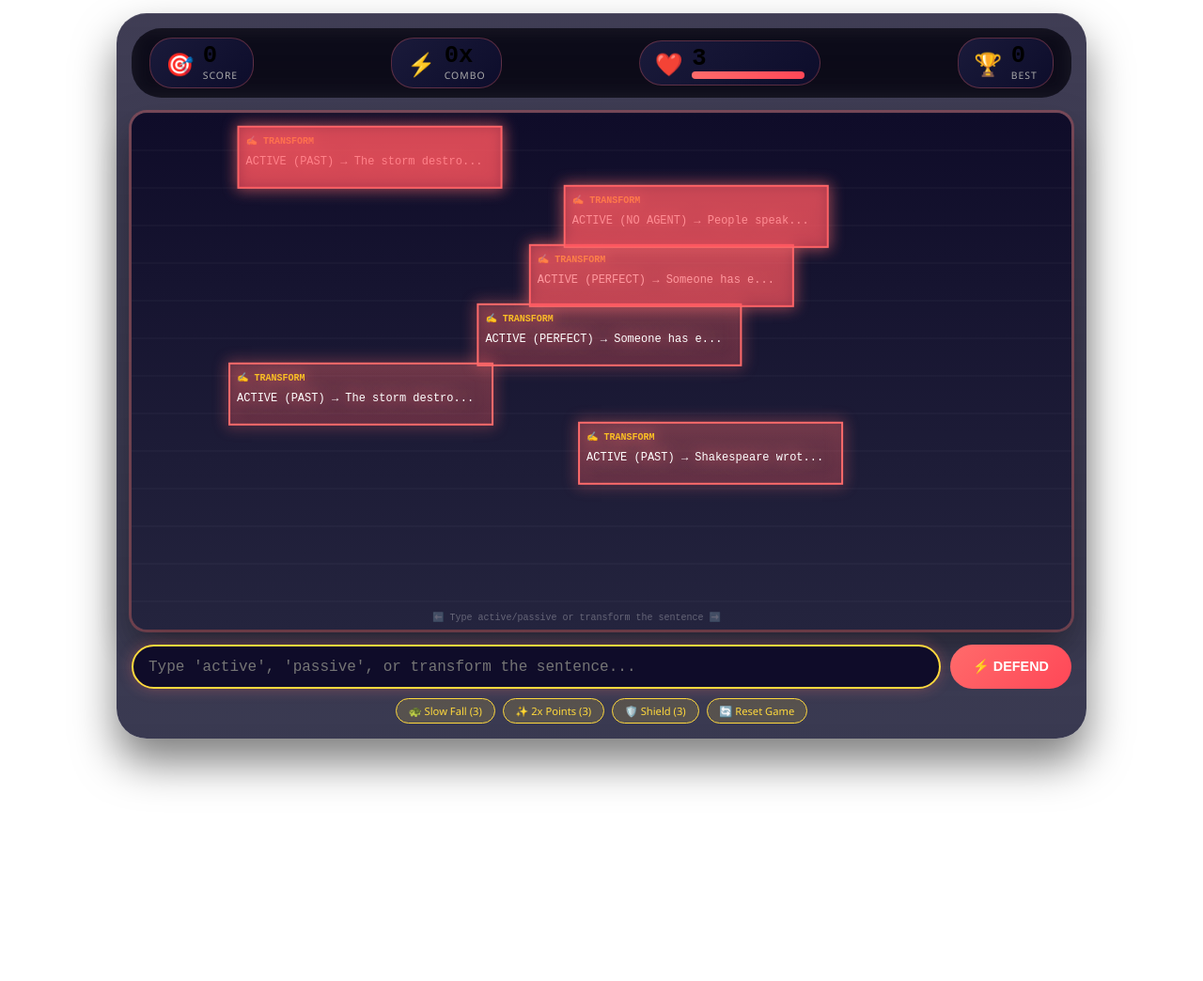
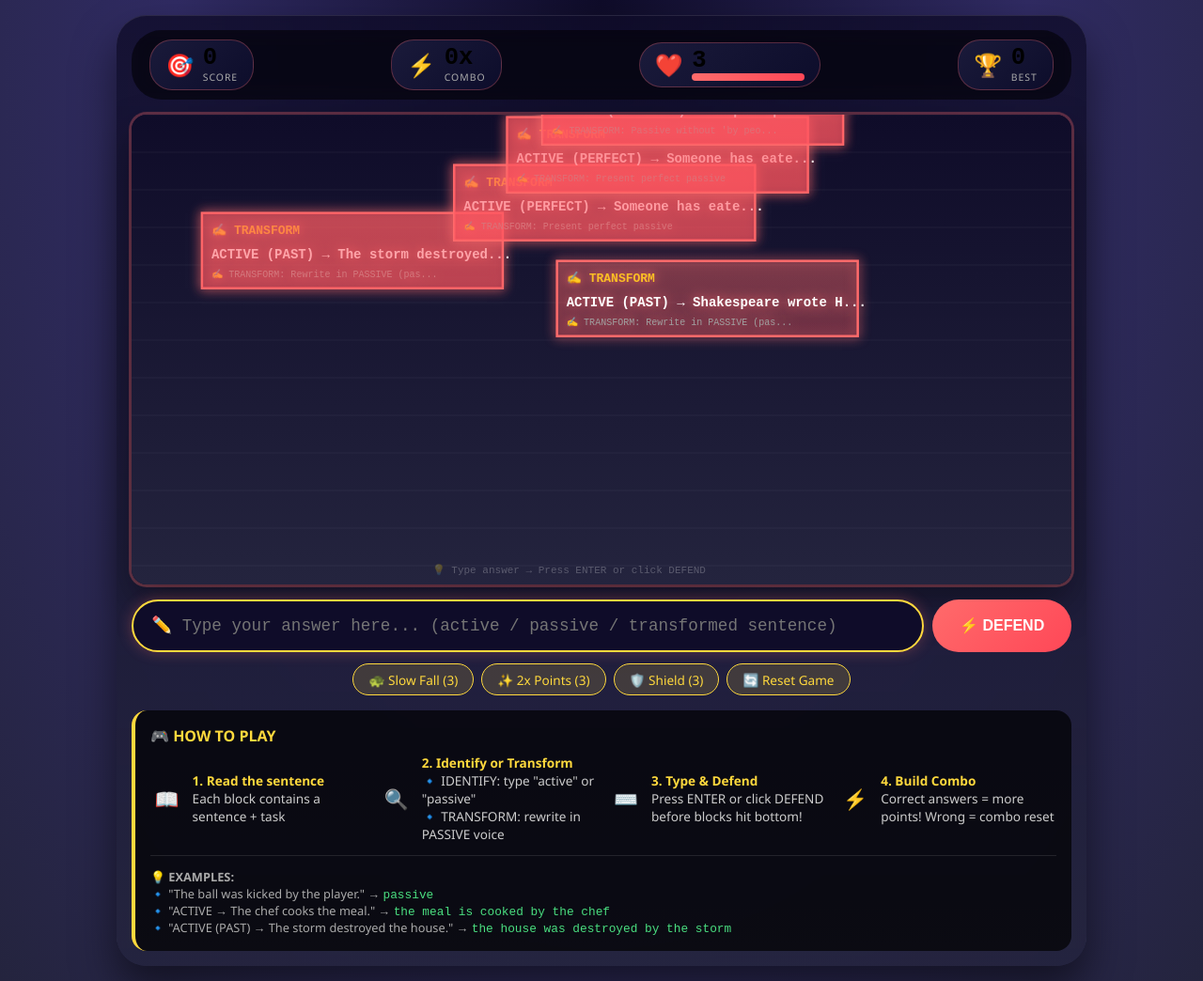
Before and after one commit to yussefbarrientos-cell/voicesinaction, a plain HTML site: page index.html in a window 1280 px wide. Shown: the whole page at 94% size. Before the commit the page ends 800 px from the top, so only its background shows below. Drawn offline with Linux system fonts and the light colour scheme.

Commit message:
Add files via upload

```diff
--- a/index.html
+++ b/index.html
@@ -21,10 +21,8 @@
       justify-content: center;
       align-items: center;
       padding: 1rem;
-      overflow: hidden;
-      position: fixed;
-      width: 100%;
-      height: 100%;
+      overflow: auto;
+      position: relative;
     }
 
     .game-container {
@@ -33,6 +31,8 @@
       padding: 1rem;
       box-shadow: 0 25px 45px rgba(0,0,0,0.5), inset 0 1px 0 rgba(255,255,255,0.1);
       backdrop-filter: blur(5px);
+      max-width: 1100px;
+      width: 100%;
     }
 
     canvas {
@@ -41,6 +41,9 @@
       border-radius: 1rem;
       box-shadow: 0 0 0 3px rgba(255,107,107,0.3), 0 20px 40px rgba(0,0,0,0.4);
       cursor: pointer;
+      width: 100%;
+      height: auto;
+      background: #0f0c29;
     }
 
     .ui-bar {
@@ -90,10 +93,10 @@
       flex: 1;
       background: #0f0c29;
       border: 2px solid #ff6b6b;
-      padding: 0.8rem 1rem;
+      padding: 1rem 1.2rem;
       border-radius: 2rem;
       color: white;
-      font-size: 1rem;
+      font-size: 1.1rem;
       font-family: monospace;
       outline: none;
       transition: all 0.2s;
@@ -103,28 +106,29 @@
     .action-btn {
       background: linear-gradient(135deg, #ff6b6b, #ff4757);
       border: none;
-      padding: 0.8rem 1.5rem;
+      padding: 1rem 1.8rem;
       border-radius: 2rem;
       color: white;
       font-weight: bold;
       cursor: pointer;
       transition: transform 0.1s;
-      font-size: 0.9rem;
+      font-size: 1rem;
     }
     .action-btn:active { transform: scale(0.96); }
 
     .powerup-bar {
       display: flex;
       gap: 0.5rem;
-      margin-top: 0.6rem;
+      margin-top: 0.8rem;
       justify-content: center;
+      flex-wrap: wrap;
     }
     .powerup {
       background: rgba(255,217,61,0.15);
       border: 1px solid #ffd93d;
-      padding: 0.3rem 0.8rem;
+      padding: 0.4rem 1rem;
       border-radius: 2rem;
-      font-size: 0.7rem;
+      font-size: 0.85rem;
       color: #ffd93d;
       cursor: pointer;
       transition: all 0.2s;
@@ -134,6 +138,54 @@
     }
     .powerup:active { transform: scale(0.95); background: rgba(255,217,61,0.3); }
     .powerup.disabled { opacity: 0.3; cursor: not-allowed; }
+
+    /* Instructions Panel */
+    .instructions {
+      background: rgba(0,0,0,0.7);
+      border-radius: 1rem;
+      padding: 1rem;
+      margin-top: 1rem;
+      border-left: 4px solid #ffd93d;
+    }
+    .instructions h3 {
+      color: #ffd93d;
+      margin-bottom: 0.5rem;
+      font-size: 1rem;
+      display: flex;
+      align-items: center;
+      gap: 0.5rem;
+    }
+    .instructions-grid {
+      display: grid;
+      grid-template-columns: repeat(auto-fit, minmax(200px, 1fr));
+      gap: 0.8rem;
+      font-size: 0.85rem;
+    }
+    .instruction-item {
+      display: flex;
+      align-items: center;
+      gap: 0.6rem;
+      color: #ccc;
+    }
+    .instruction-icon {
+      font-size: 1.3rem;
+      min-width: 35px;
+      text-align: center;
+    }
+    .instruction-text strong {
+      color: #ffd93d;
+    }
+    .examples {
+      margin-top: 0.8rem;
+      padding-top: 0.8rem;
+      border-top: 1px solid rgba(255,255,255,0.1);
+      font-size: 0.8rem;
+      color: #aaa;
+    }
+    .examples span {
+      color: #4ade80;
+      font-family: monospace;
+    }
 
     .combo-indicator {
       position: fixed;
@@ -156,15 +208,18 @@
       100% { opacity: 0; transform: translate(-50%, -50%) scale(1); }
     }
 
-    @keyframes floatUp {
-      0% { opacity: 1; transform: translateY(0); }
-      100% { opacity: 0; transform: translateY(-80px); }
-    }
-
     @keyframes shake {
       0%,100% { transform: translateX(0); }
       25% { transform: translateX(-5px); }
       75% { transform: translateX(5px); }
+    }
+
+    @media (max-width: 700px) {
+      .ui-bar { gap: 0.4rem; }
+      .stat-card { padding: 0.2rem 0.6rem; }
+      .stat-value { font-size: 1.2rem; }
+      .stat-emoji { font-size: 1.2rem; }
+      .instruction-item { font-size: 0.7rem; }
     }
   </style>
 </head>
@@ -202,10 +257,10 @@
       </div>
     </div>
 
-    <canvas id="gameCanvas" width="1000" height="550" style="width:100%; height:auto; max-width:1000px; aspect-ratio:1000/550"></canvas>
+    <canvas id="gameCanvas" width="1000" height="500" style="width:100%; height:auto; aspect-ratio:1000/500"></canvas>
 
     <div class="input-area">
-      <input type="text" id="answerInput" class="game-input" placeholder="Type 'active', 'passive', or transform the sentence..." autocomplete="off">
+      <input type="text" id="answerInput" class="game-input" placeholder="✏️ Type your answer here... (active / passive / transformed sentence)" autocomplete="off">
       <button id="submitBtn" class="action-btn">⚡ DEFEND</button>
     </div>
 
@@ -214,6 +269,35 @@
       <div class="powerup" id="powerDouble">✨ 2x Points (3)</div>
       <div class="powerup" id="powerShield">🛡️ Shield (3)</div>
       <div class="powerup" id="powerReset">🔄 Reset Game</div>
+    </div>
+
+    <!-- INSTRUCTIONS -->
+    <div class="instructions">
+      <h3>🎮 HOW TO PLAY</h3>
+      <div class="instructions-grid">
+        <div class="instruction-item">
+          <div class="instruction-icon">📖</div>
+          <div class="instruction-text"><strong>1. Read the sentence</strong><br>Each block contains a sentence + task</div>
+        </div>
+        <div class="instruction-item">
+          <div class="instruction-icon">🔍</div>
+          <div class="instruction-text"><strong>2. Identify or Transform</strong><br>🔹 IDENTIFY: type "active" or "passive"<br>🔹 TRANSFORM: rewrite in PASSIVE voice</div>
+        </div>
+        <div class="instruction-item">
+          <div class="instruction-icon">⌨️</div>
+          <div class="instruction-text"><strong>3. Type & Defend</strong><br>Press ENTER or click DEFEND before blocks hit bottom!</div>
+        </div>
+        <div class="instruction-item">
+          <div class="instruction-icon">⚡</div>
+          <div class="instruction-text"><strong>4. Build Combo</strong><br>Correct answers = more points! Wrong = combo reset</div>
+        </div>
+      </div>
+      <div class="examples">
+        💡 <strong>EXAMPLES:</strong><br>
+        🔹 "The ball was kicked by the player." → <span>passive</span><br>
+        🔹 "ACTIVE → The chef cooks the meal." → <span>the meal is cooked by the chef</span><br>
+        🔹 "ACTIVE (PAST) → The storm destroyed the house." → <span>the house was destroyed by the storm</span>
+      </div>
     </div>
   </div>
 </div>
@@ -224,7 +308,7 @@
 
   // Dimensions
   let width = 1000;
-  let height = 550;
+  let height = 500;
   canvas.width = width;
   canvas.height = height;
 
@@ -252,38 +336,38 @@
   // Falling sentences array
   let fallingItems = [];
   let spawnCounter = 0;
-  let spawnDelay = 45; // frames between spawns
+  let spawnDelay = 60; // frames between spawns (slower start)
 
   // ============ GRAMMAR QUESTION BANK ============
   const questions = [
     // Level 1: Identify voice
-    { sentence: "The ball was kicked by the player.", answer: "passive", type: "identify" },
-    { sentence: "She writes amazing stories.", answer: "active", type: "identify" },
-    { sentence: "The cake is being baked by mom.", answer: "passive", type: "identify" },
-    { sentence: "They play soccer every weekend.", answer: "active", type: "identify" },
-    { sentence: "The song was sung beautifully.", answer: "passive", type: "identify" },
-    { sentence: "I love pizza.", answer: "active", type: "identify" },
+    { sentence: "The ball was kicked by the player.", answer: "passive", type: "identify", displayHint: "🔍 IDENTIFY: Type 'active' or 'passive'" },
+    { sentence: "She writes amazing stories.", answer: "active", type: "identify", displayHint: "🔍 IDENTIFY: Type 'active' or 'passive'" },
+    { sentence: "The cake is being baked by mom.", answer: "passive", type: "identify", displayHint: "🔍 IDENTIFY: Type 'active' or 'passive'" },
+    { sentence: "They play soccer every weekend.", answer: "active", type: "identify", displayHint: "🔍 IDENTIFY: Type 'active' or 'passive'" },
+    { sentence: "The song was sung beautifully.", answer: "passive", type: "identify", displayHint: "🔍 IDENTIFY: Type 'active' or 'passive'" },
+    { sentence: "I love pizza.", answer: "active", type: "identify", displayHint: "🔍 IDENTIFY: Type 'active' or 'passive'" },
 
     // Level 2: Transform to passive (present)
-    { sentence: "ACTIVE → The chef cooks the meal.", answer: "the meal is cooked by the chef", type: "transform" },
-    { sentence: "ACTIVE → The dog chases the cat.", answer: "the cat is chased by the dog", type: "transform" },
-    { sentence: "ACTIVE → The teacher explains the lesson.", answer: "the lesson is explained by the teacher", type: "transform" },
-    { sentence: "ACTIVE → The artist paints a portrait.", answer: "a portrait is painted by the artist", type: "transform" },
+    { sentence: "ACTIVE → The chef cooks the meal.", answer: "the meal is cooked by the chef", type: "transform", displayHint: "✍️ TRANSFORM: Rewrite in PASSIVE voice" },
+    { sentence: "ACTIVE → The dog chases the cat.", answer: "the cat is chased by the dog", type: "transform", displayHint: "✍️ TRANSFORM: Rewrite in PASSIVE voice" },
+    { sentence: "ACTIVE → The teacher explains the lesson.", answer: "the lesson is explained by the teacher", type: "transform", displayHint: "✍️ TRANSFORM: Rewrite in PASSIVE voice" },
+    { sentence: "ACTIVE → The artist paints a portrait.", answer: "a portrait is painted by the artist", type: "transform", displayHint: "✍️ TRANSFORM: Rewrite in PASSIVE voice" },
 
     // Level 3: Past tense transformations
-    { sentence: "ACTIVE (PAST) → The storm destroyed the house.", answer: "the house was destroyed by the storm", type: "transform" },
-    { sentence: "ACTIVE (PAST) → Shakespeare wrote Hamlet.", answer: "hamlet was written by shakespeare", type: "transform" },
-    { sentence: "ACTIVE (PAST) → The team won the championship.", answer: "the championship was won by the team", type: "transform" },
+    { sentence: "ACTIVE (PAST) → The storm destroyed the house.", answer: "the house was destroyed by the storm", type: "transform", displayHint: "✍️ TRANSFORM: Rewrite in PASSIVE (past tense)" },
+    { sentence: "ACTIVE (PAST) → Shakespeare wrote Hamlet.", answer: "hamlet was written by shakespeare", type: "transform", displayHint: "✍️ TRANSFORM: Rewrite in PASSIVE (past tense)" },
+    { sentence: "ACTIVE (PAST) → The team won the championship.", answer: "the championship was won by the team", type: "transform", displayHint: "✍️ TRANSFORM: Rewrite in PASSIVE (past tense)" },
 
     // Level 4: No agent + plural
-    { sentence: "ACTIVE (NO AGENT) → Someone stole my wallet.", answer: "my wallet was stolen", type: "transform" },
-    { sentence: "ACTIVE (NO AGENT) → People speak English worldwide.", answer: "english is spoken worldwide", type: "transform" },
-    { sentence: "ACTIVE (NO AGENT) → The children found the toys.", answer: "the toys were found by the children", type: "transform" },
+    { sentence: "ACTIVE (NO AGENT) → Someone stole my wallet.", answer: "my wallet was stolen", type: "transform", displayHint: "✍️ TRANSFORM: Passive without 'by someone'" },
+    { sentence: "ACTIVE (NO AGENT) → People speak English worldwide.", answer: "english is spoken worldwide", type: "transform", displayHint: "✍️ TRANSFORM: Passive without 'by people'" },
+    { sentence: "ACTIVE (NO AGENT) → The children found the toys.", answer: "the toys were found by the children", type: "transform", displayHint: "✍️ TRANSFORM: Make plural subject agree" },
 
     // Level 5: Future/Perfect
-    { sentence: "ACTIVE (FUTURE) → They will announce the winner.", answer: "the winner will be announced", type: "transform" },
-    { sentence: "ACTIVE (PERFECT) → Someone has eaten all the cookies.", answer: "all the cookies have been eaten", type: "transform" },
-    { sentence: "ACTIVE (CONTINUOUS) → The company is launching a product.", answer: "a product is being launched by the company", type: "transform" }
+    { sentence: "ACTIVE (FUTURE) → They will announce the winner.", answer: "the winner will be announced", type: "transform", displayHint: "✍️ TRANSFORM: Future passive (will be + pp)" },
+    { sentence: "ACTIVE (PERFECT) → Someone has eaten all the cookies.", answer: "all the cookies have been eaten", type: "transform", displayHint: "✍️ TRANSFORM: Present perfect passive" },
+    { sentence: "ACTIVE (CONTINUOUS) → The company is launching a product.", answer: "a product is being launched by the company", type: "transform", displayHint: "✍️ TRANSFORM: Present continuous passive" }
   ];
 
   function getRandomQuestion() {
@@ -294,17 +378,19 @@
   function spawnFallingItem() {
     if (!gameRunning) return;
     const q = getRandomQuestion();
-    const x = 50 + Math.random() * (width - 350);
+    const x = 20 + Math.random() * (width - 340);
+    const baseSpeed = slowActive ? 0.5 : 0.85; // SLOWER default speed
     fallingItems.push({
       id: Math.random(),
       sentence: q.sentence,
       answer: q.answer,
       type: q.type,
+      displayHint: q.displayHint,
       x: x,
-      y: -30,
-      speed: slowActive ? 0.8 : 1.4,
-      width: 280,
-      height: 65
+      y: -50,
+      speed: baseSpeed,
+      width: 320,
+      height: 80
     });
   }
 
@@ -321,7 +407,7 @@
     const normalizedUser = normalize(userInput);
     let hitIndex = -1;
 
-    // Find closest falling item (highest Y = most dangerous)
+    // Find matching falling item (closest to bottom = most dangerous)
     let closest = null;
     let closestDist = Infinity;
     for (let i = 0; i < fallingItems.length; i++) {
@@ -350,7 +436,7 @@
 
       // Create particles at item position
       createParticles(item.x + item.width/2, item.y + item.height/2);
-      addFloatingText(`+${points}`, item.x + item.width/2, item.y + item.height/2, '#4ade80');
+      addFloatingText(`+${Math.floor(points)}`, item.x + item.width/2, item.y + item.height/2, '#4ade80');
 
       // Show combo effect
       if (combo > 2 && combo % 3 === 0) {
@@ -360,6 +446,7 @@
       // Remove the item
       fallingItems.splice(closest, 1);
       document.getElementById('answerInput').value = '';
+      document.getElementById('answerInput').focus();
 
       // Check win condition
       if (score >= 5000) {
@@ -367,10 +454,11 @@
       }
     } else {
       // Wrong answer - penalty
-      addFloatingText('❌ WRONG!', width/2, 200, '#ef4444');
+      addFloatingText('❌ WRONG!', width/2, 150, '#ef4444');
       combo = 0;
       updateUI();
       document.getElementById('answerInput').value = '';
+      document.getElementById('answerInput').focus();
 
       // Shake effect
       document.querySelector('.game-container').style.animation = 'shake 0.3s ease';
@@ -384,7 +472,7 @@
     gameRunning = false;
     addFloatingText('🏆 VICTORY! GRAMMAR MASTER! 🏆', width/2, height/2, '#ffd700');
     setTimeout(() => {
-      alert(`🌟 AMAZING! You've mastered Active & Passive Voice!\nFinal Score: ${score}\nClick OK to play again!`);
+      alert(`🌟 AMAZING! You've mastered Active & Passive Voice!\nFinal Score: ${Math.floor(score)}\nClick OK to play again!`);
       resetGame();
     }, 500);
   }
@@ -407,8 +495,8 @@
     for (let i = 0; i < 12; i++) {
       particles.push({
         x: x, y: y,
-        vx: (Math.random() - 0.5) * 6,
-        vy: (Math.random() - 0.5) * 6 - 2,
+        vx: (Math.random() - 0.5) * 5,
+        vy: (Math.random() - 0.5) * 5 - 2,
         life: 1,
         color: `hsl(${Math.random() * 60 + 40}, 100%, 60%)`
       });
@@ -435,14 +523,14 @@
 
   function takeDamage() {
     if (shieldActive) {
-      addFloatingText('🛡️ SHIELD BLOCKED!', width/2, 200, '#60a5fa');
+      addFloatingText('🛡️ SHIELD BLOCKED!', width/2, 150, '#60a5fa');
       return;
     }
     health--;
     combo = 0;
     updateUI();
 
-    addFloatingText('💔 DAMAGE!', width/2, 200, '#ef4444');
+    addFloatingText('💔 DAMAGE!', width/2, 150, '#ef4444');
     document.querySelector('.game-container').style.animation = 'shake 0.4s ease';
     setTimeout(() => {
       document.querySelector('.game-container').style.animation = '';
@@ -472,6 +560,7 @@
     slowUses = 3;
     doubleUses = 3;
     shieldUses = 3;
+    spawnDelay = 60;
     updateUI();
     updatePowerupButtons();
     document.getElementById('answerInput').value = '';
@@ -498,18 +587,17 @@
     if (slowUses > 0 && !slowActive) {
       slowUses--;
       slowActive = true;
-      // Slow all existing items
       for (let item of fallingItems) {
-        item.speed = 0.8;
+        item.speed = 0.5;
       }
       setTimeout(() => {
         slowActive = false;
         for (let item of fallingItems) {
-          item.speed = 1.4;
+          item.speed = 0.85;
         }
       }, 8000);
       updatePowerupButtons();
-      addFloatingText('🐢 SLOW FALL ACTIVE!', width/2, 100, '#60a5fa');
+      addFloatingText('🐢 SLOW FALL ACTIVE!', width/2, 80, '#60a5fa');
     }
   });
 
@@ -521,7 +609,7 @@
         doublePoints = false;
       }, 10000);
       updatePowerupButtons();
-      addFloatingText('✨ 2X POINTS ACTIVE!', width/2, 100, '#fbbf24');
+      addFloatingText('✨ 2X POINTS ACTIVE!', width/2, 80, '#fbbf24');
     }
   });
 
@@ -533,7 +621,7 @@
         shieldActive = false;
       }, 8000);
       updatePowerupButtons();
-      addFloatingText('🛡️ SHIELD ACTIVE!', width/2, 100, '#34d399');
+      addFloatingText('🛡️ SHIELD ACTIVE!', width/2, 80, '#34d399');
     }
   });
 
@@ -546,7 +634,7 @@
     if (e.key === 'Enter') checkAndDefend();
   });
 
-  // ============ DRAWING ============
+  // ============ DRAWING (BIGGER TEXT) ============
   function drawBackground() {
     const grad = ctx.createLinearGradient(0, 0, 0, height);
     grad.addColorStop(0, '#0f0c29');
@@ -568,36 +656,42 @@
   function drawFallingItems() {
     for (let item of fallingItems) {
       // Glow effect
-      ctx.shadowBlur = 15;
+      ctx.shadowBlur = 12;
       ctx.shadowColor = '#ff6b6b';
 
       // Background
       const grad = ctx.createLinearGradient(item.x, item.y, item.x, item.y + item.height);
-      grad.addColorStop(0, 'rgba(255,107,107,0.2)');
-      grad.addColorStop(1, 'rgba(255,71,87,0.15)');
+      grad.addColorStop(0, 'rgba(255,107,107,0.25)');
+      grad.addColorStop(1, 'rgba(255,71,87,0.2)');
       ctx.fillStyle = grad;
       ctx.fillRect(item.x, item.y, item.width, item.height);
 
       // Border
       ctx.strokeStyle = '#ff6b6b';
-      ctx.lineWidth = 2;
+      ctx.lineWidth = 2.5;
       ctx.strokeRect(item.x, item.y, item.width, item.height);
 
-      // Type badge
+      // Type badge (BIGGER)
       ctx.fillStyle = item.type === 'identify' ? '#60a5fa' : '#fbbf24';
-      ctx.font = 'bold 10px monospace';
-      ctx.fillText(item.type === 'identify' ? '🔍 IDENTIFY' : '✍️ TRANSFORM', item.x + 8, item.y + 18);
+      ctx.font = 'bold 13px "Poppins", monospace';
+      ctx.fillText(item.type === 'identify' ? '🔍 IDENTIFY' : '✍️ TRANSFORM', item.x + 10, item.y + 22);
 
-      // Sentence text (truncate)
-      ctx.fillStyle = 'white';
-      ctx.font = '12px monospace';
-      let displayText = item.sentence.length > 35 ? item.sentence.slice(0, 32) + '...' : item.sentence;
-      ctx.fillText(displayText, item.x + 8, item.y + 40);
+      // Sentence text (BIGGER)
+      ctx.fillStyle = '#ffffff';
+      ctx.font = 'bold 14px "Poppins", monospace';
+      let displayText = item.sentence.length > 38 ? item.sentence.slice(0, 35) + '...' : item.sentence;
+      ctx.fillText(displayText, item.x + 10, item.y + 48);
+
+      // Hint text (smaller but readable)
+      ctx.fillStyle = '#a0a0a0';
+      ctx.font = '10px monospace';
+      let hintText = item.displayHint.length > 40 ? item.displayHint.slice(0, 37) + '...' : item.displayHint;
+      ctx.fillText(hintText, item.x + 10, item.y + 68);
 
       // Danger indicator
       const dangerLevel = Math.min(1, (height - item.y) / height);
       if (dangerLevel > 0.7) {
-        ctx.fillStyle = `rgba(255,71,87,${dangerLevel * 0.5})`;
+        ctx.fillStyle = `rgba(255,71,87,${dangerLevel * 0.4})`;
         ctx.fillRect(item.x, item.y, item.width, item.height);
       }
 
@@ -610,7 +704,7 @@
       const p = particles[i];
       ctx.fillStyle = p.color;
       ctx.beginPath();
-      ctx.arc(p.x, p.y, 4 * p.life, 0, Math.PI * 2);
+      ctx.arc(p.x, p.y, 5 * p.life, 0, Math.PI * 2);
       ctx.fill();
       p.x += p.vx;
       p.y += p.vy;
@@ -625,10 +719,10 @@
   function drawFloatingTexts() {
     for (let i = 0; i < floatingTexts.length; i++) {
       const t = floatingTexts[i];
-      ctx.font = 'bold 20px monospace';
+      ctx.font = 'bold 22px monospace';
       ctx.fillStyle = t.color;
-      ctx.shadowBlur = 5;
-      ctx.fillText(t.text, t.x - 30, t.y - t.life * 40);
+      ctx.shadowBlur = 8;
+      ctx.fillText(t.text, t.x - 35, t.y - t.life * 50);
       t.life -= 0.02;
       if (t.life <= 0) {
         floatingTexts.splice(i, 1);
@@ -639,25 +733,25 @@
   }
 
   function drawUIOverlay() {
-    // Instruction line at bottom
-    ctx.fillStyle = 'rgba(255,255,255,0.3)';
-    ctx.font = '10px monospace';
-    ctx.fillText('⬅️ Type active/passive or transform the sentence ➡️', width/2 - 180, height - 10);
+    ctx.fillStyle = 'rgba(255,255,255,0.25)';
+    ctx.font = '11px monospace';
+    ctx.fillText('💡 Type answer → Press ENTER or click DEFEND', width/2 - 180, height - 12);
   }
 
   // ============ UPDATE LOGIC ============
   function updateGame() {
     if (!gameRunning) return;
 
-    // Spawn items
+    // Spawn items (slower)
     spawnCounter++;
-    if (spawnCounter >= spawnDelay && fallingItems.length < 8) {
+    if (spawnCounter >= spawnDelay && fallingItems.length < 6) {
       spawnCounter = 0;
       spawnFallingItem();
-      // Gradually increase difficulty
-      if (score > 2000) spawnDelay = 30;
-      else if (score > 1000) spawnDelay = 35;
-      else if (score > 500) spawnDelay = 40;
+      // Gradually increase difficulty (but keep reasonable)
+      if (score > 3000) spawnDelay = 45;
+      else if (score > 2000) spawnDelay = 50;
+      else if (score > 1000) spawnDelay = 55;
+      else if (score > 500) spawnDelay = 58;
     }
 
     // Update falling items
@@ -666,18 +760,9 @@
       item.y += item.speed;
 
       // Check if reached bottom
-      if (item.y + item.height >= height - 50) {
+      if (item.y + item.height >= height - 40) {
         fallingItems.splice(i, 1);
         takeDamage();
-        i--;
-      }
-    }
-
-    // Update particles
-    for (let i = 0; i < particles.length; i++) {
-      particles[i].life -= 0.02;
-      if (particles[i].life <= 0) {
-        particles.splice(i, 1);
         i--;
       }
     }
```
